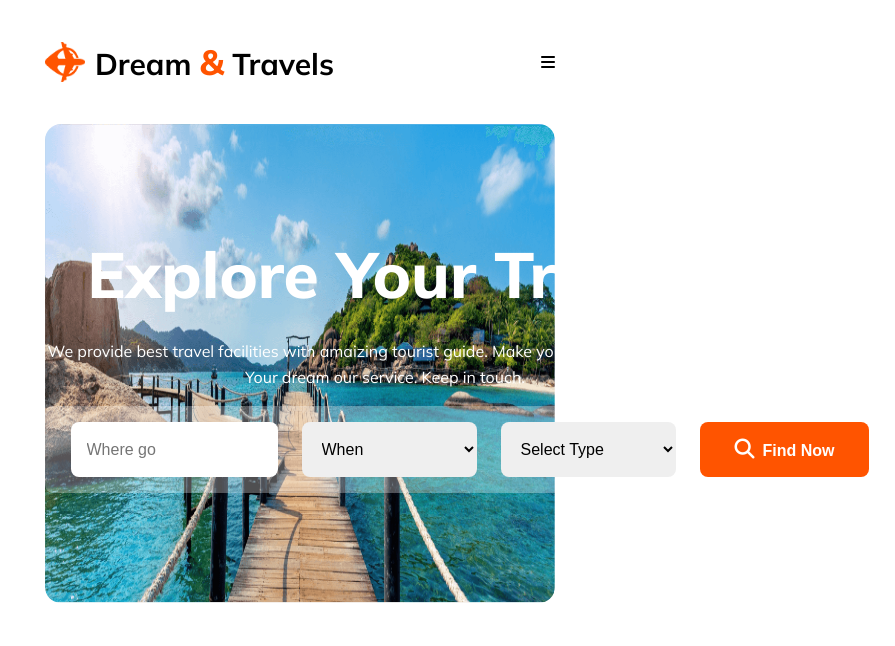
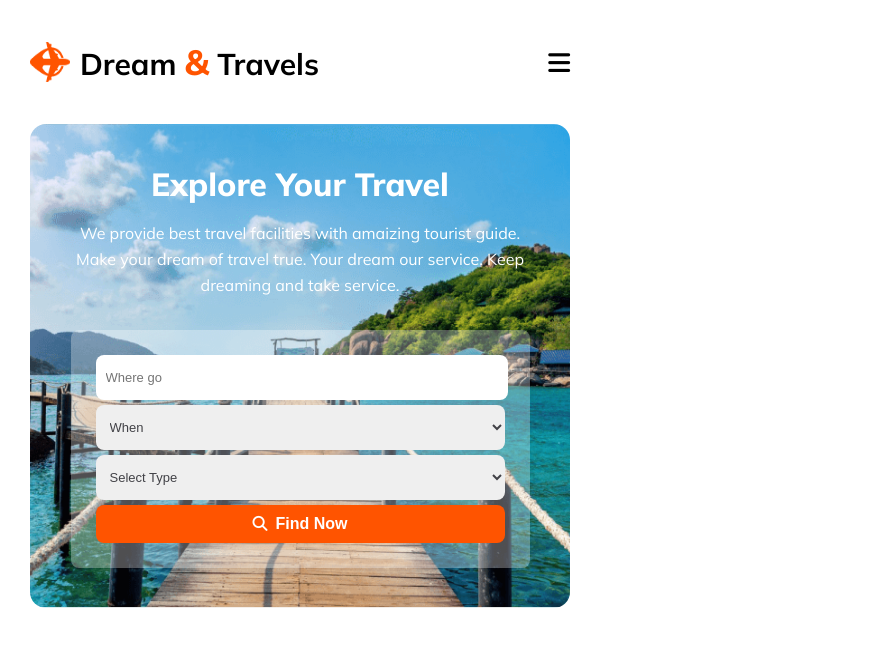
Before and after one commit to Md-Siddik/Dream---Travels, a plain HTML site: page index.html in a window 600 px wide. Shown: the whole page, 895 px wide, since content can reach past the window. Drawn offline with Linux system fonts and the light colour scheme.

Commit message:
Banner area responsive

```diff
--- a/css/style.css
+++ b/css/style.css
@@ -18,7 +18,7 @@ section {
     text-align: center;
     font-size: 20px;
     font-weight: 800;
-    padding: 14px 35px;
+    padding: 14px 30px;
     border: 0;
 }
 .container {
@@ -118,7 +118,7 @@ main {
     color: #fff;
 }
 .info {
-    width: 850px;
+    width: 810px;
     margin: auto;
     display: flex;
     justify-content: center;
@@ -127,7 +127,7 @@ main {
 }
 form {
     display: flex;
-    gap: 24px;
+    gap: 20px;
     padding: 16px;
 }
 form .btn {
@@ -151,15 +151,30 @@ form i {
     border: 0;
     outline: 0;
 }
-.info form input[type="text"] {
-    height: 55px;
+.info form select {
+    color: #424247;
 }
 
 
 
 
 
+
+
+
+
+
+
 @media screen and (max-width:992px) and (min-width:600px) {
+
+    /* Shard Style Responsive */
+
+    .btn {
+        padding: 10px;
+    }
+
+    /* Header Responsive */
+
     .logo img {
         width: 30px;
         height: 30px;
@@ -178,8 +193,43 @@ form i {
         font-size: 15px;
         font-weight: 400;
     }
+
+    /* Banner Responsive */
+
+    .banner-content {
+        width: 400px;
+    }
+    .banner-content h1 {
+        font-size: 40px;
+    }
+    .info {
+        max-width: 500px;
+    }
+    form {
+        gap: 5px;
+    }
+    .info form input,select {
+        width: 100px;
+        height: 45px;
+        font-size: 13px;
+        padding: 0 5px;
+    }
+    .info form i {
+        font-size: 15px;
+    }
+
 }
 @media screen and (max-width:600px) {
+
+    /* Shared Style Responsive */
+
+    .container {
+        width: 90%;
+        margin: auto;
+    }
+
+    /* Header Responsive */
+
     .logo img {
         width: 40px;
         height: 40px;
@@ -196,5 +246,41 @@ form i {
     }
     .icon {
         display: block;
+        font-size: 25px;
     }
+
+    /* Banner Responsive */
+
+    .banner {
+        width: 100%;
+        background-size: 200% 100%;
+        background-position: center;
+        padding: 40px 0;
+    }
+    .banner-content {
+        width: 85%;
+    }
+    .banner-content h1 {
+        font-size: 32px;
+        font-weight: 800;
+        margin-bottom: 8px;
+    }
+    .info {
+        width: 85%;
+        margin: 0 auto;
+        margin-top: 32px;
+    }
+    .info form {
+        flex-direction: column;
+        width: 100%;
+        padding: 25px;
+    }
+    .info form input, select {
+        width: 100%;
+        padding: 0 10px;
+    }
+    .info form input {
+        width: 96%;
+    }
+
 }
--- a/index.html
+++ b/index.html
@@ -38,7 +38,7 @@
                 <div class="banner">
                     <div class="banner-content">
                         <h1 class="heading">Explore Your Travel</h1>
-                        <p class="paragraph">We provide best travel facilities with amaizing tourist guide. Make your dream of travel true. Your dream our service. Keep in touch.</p>
+                        <p class="paragraph">We provide best travel facilities with amaizing tourist guide. Make your dream of travel true. Your dream our service. Keep dreaming and take service.</p>
                     </div>
                     <div class="info">
                         <form action="">
```
